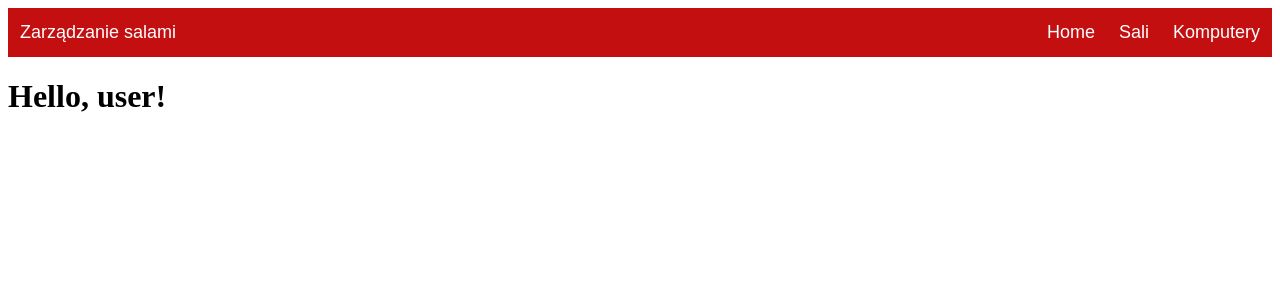
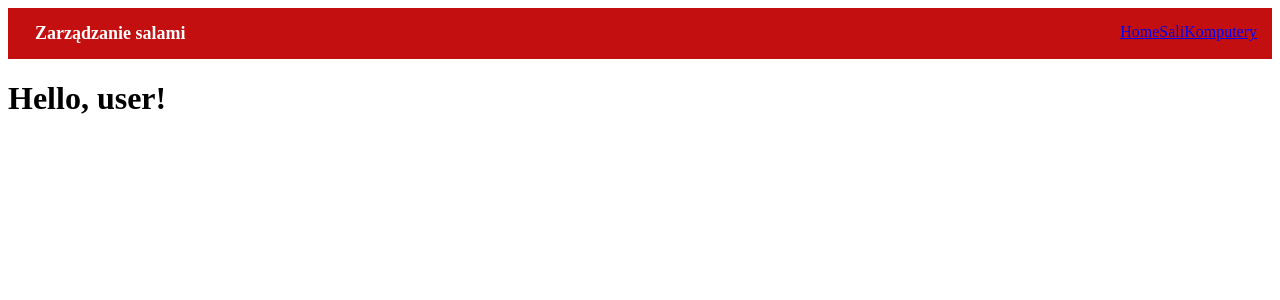
Before and after one commit to AdamczykMaciej/zarzadzanie-salami-api, a React (Create React App) app in the folder zarzadzanie-salami-react/: page / in a window 1280 px wide. Shown: the top 300 px of the page. Built offline with nearby package versions, Linux system fonts and the light colour scheme.

Commit message:
All css files removed. Styles refactored to React jss

```diff
--- a/zarzadzanie-salami-react/package.json
+++ b/zarzadzanie-salami-react/package.json
@@ -7,6 +7,7 @@
     "match-sorter": "^2.2.3",
     "react": "^16.4.2",
     "react-dom": "^16.4.2",
+    "react-jss": "^8.6.1",
     "react-router": "^4.3.1",
     "react-router-dom": "^4.3.1",
     "react-scripts": "1.1.4",
--- a/zarzadzanie-salami-react/src/Header.css
+++ /dev/null
@@ -1,43 +0,0 @@
-* {
-    box-sizing: border-box;
-}
-
-.app-header-main{
-    margin: 0;
-    font-family: Arial, Helvetica, sans-serif;
-    overflow: hidden;
-    background-color: #c40f11;
-    padding: 10;
-}
-
-.app-header-right {
-    float: right;
-}
-
-.app-header-main a {
-    float: left;
-    color: white;
-    text-align: center;
-    padding: 12px;
-    text-decoration: none;
-    font-size: 18px;
-    line-height: 25px;
-    border-radius: 4px;
-}
-
-
-@media screen and (max-width: 500px) {
-    .app-header main a {
-        float: none;
-        display: block;
-        text-align: left;
-    }
-    .app-header-right {
-        float: none;
-    }
-}
-
-.app-header-right a:hover {
-    background-color: #ff3333;
-    color: white;
-}
--- a/zarzadzanie-salami-react/src/Header.js
+++ b/zarzadzanie-salami-react/src/Header.js
@@ -1,16 +1,68 @@
 import React from 'react';
-import './Header.css';
+import injectSheet, { jss, ThemeProvider } from "react-jss";
 import { NavLink } from 'react-router-dom';
 
+const styles = theme => ({
+    header: {
+        padding: 15,
+        background: theme.background,
+        overflow: "hidden"
+
+    },
+    header_right: {
+        float: "right",
+        '&:hover':{
+            background: "#ff3333",
+            color: "white"
+        },
+    },
+    title: {
+        font: {
+            size: 18,
+            weight: 900,
+
+        },
+        textAlign: "center",
+        padding: 12,
+        textDecoration: "none",
+        borderRadius: 4,
+        color: theme.color
+    },
+    '@media (max-width: 500px)': {
+        title: {
+            float: "none",
+            display: "block",
+            textAlign: "left"
+        },
+        header_right: {
+            float: "none"
+        }
+    }
+
+});
+
+const Comp = ({ classes }) => (
+    <div className={classes.header}>
+        <a className={classes.title}>Zarządzanie salami</a>
+        <div className={classes.header_right}>
+            <NavLink to="/">Home</NavLink>
+            <NavLink to="/classrooms">Sali</NavLink>
+            <NavLink to="/computers">Komputery</NavLink>
+        </div>
+    </div>
+
+);
+
+const StyledComp = injectSheet(styles)(Comp);
+
+const theme = {
+    background: "#c40f11",
+    color: "white"
+};
 
 const Header = () =>
-      <div className="app-header-main">
-          <a>Zarządzanie salami</a>
-          <div className="app-header-right">
-              <NavLink to="/">Home</NavLink>
-              <NavLink to="/classrooms">Sali</NavLink>
-              <NavLink to="/computers">Komputery</NavLink>
-          </div>
-      </div>
+    <ThemeProvider theme={theme}>
+        <StyledComp />
+    </ThemeProvider>
 
 export default Header;
--- a/zarzadzanie-salami-react/src/components/classrooms/Classrooms.css
+++ /dev/null
@@ -1,12 +0,0 @@
-.container-classrooms {
-    width: 100%;
-    padding: 10px;
-}
-
-.table-classrooms-container {
-    width:100%;
-    font-family: "HelveticaNeue-Light",
-    "Helvetica Neue Light", "Helvetica Neue", Helvetica, Arial, "Lucida Grande", sans-serif;
-    font-weight: 300;
-    font-size: 14px;
-}
--- a/zarzadzanie-salami-react/src/components/classrooms/Classrooms.js
+++ b/zarzadzanie-salami-react/src/components/classrooms/Classrooms.js
@@ -1,5 +1,4 @@
 import React, { Component } from 'react';
-import './Classrooms.css';
 import ClassroomsTable from "./table/ClassroomsTable";
 import {getClassrooms} from './Requests';
 
@@ -41,7 +40,7 @@ export class Classrooms extends Component{
             return <p>Loading... Please, wait!</p>
         }
         return (
-                <div className="container-classrooms">
+                <div className="container-classrooms" style={{ padding: 10 }}>
                     <ClassroomsTable classrooms={classrooms}/>
                 </div>
         )
--- a/zarzadzanie-salami-react/src/components/classrooms/table/ClassroomsTable.js
+++ b/zarzadzanie-salami-react/src/components/classrooms/table/ClassroomsTable.js
@@ -6,6 +6,11 @@ import Abbreviation from "./Abbreviation";
 import Select from "./Select";
 import TwoOptionsSelect from "./TwoOptionsSelect";
 
+const styles = {
+    fontWeight: 300,
+    fontSize: 14,
+    fontFamily: "sans-serif"
+};
 
 const ClassroomsTable  = (props) => {
 
@@ -32,7 +37,7 @@ const ClassroomsTable  = (props) => {
     }
 
     return (
-        <div className="table-classrooms-container">
+        <div className="table-classrooms-container" style={styles}>
             <Abbreviation/>
             <ReactTable
                 data={props.classrooms}
```
Also changed, not shown: 1 other file (tests, documents, lock files or other folders).
